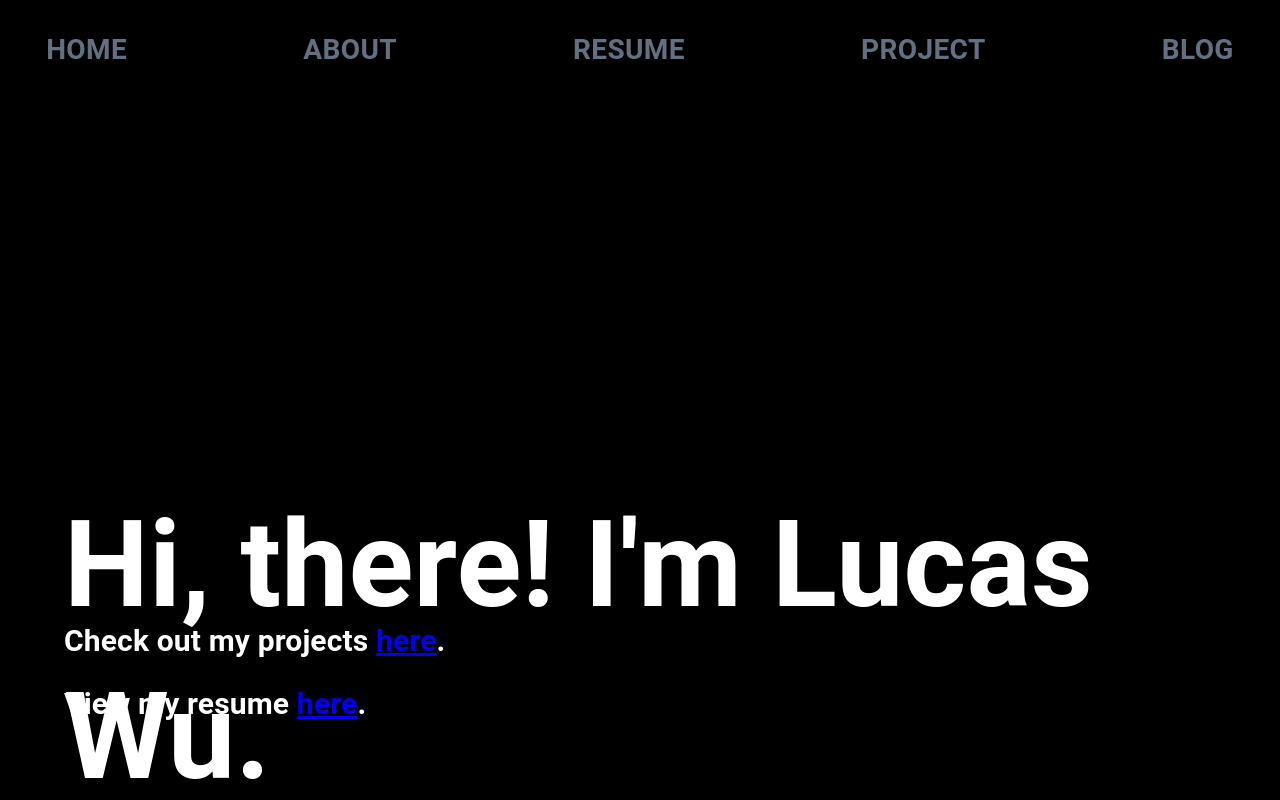
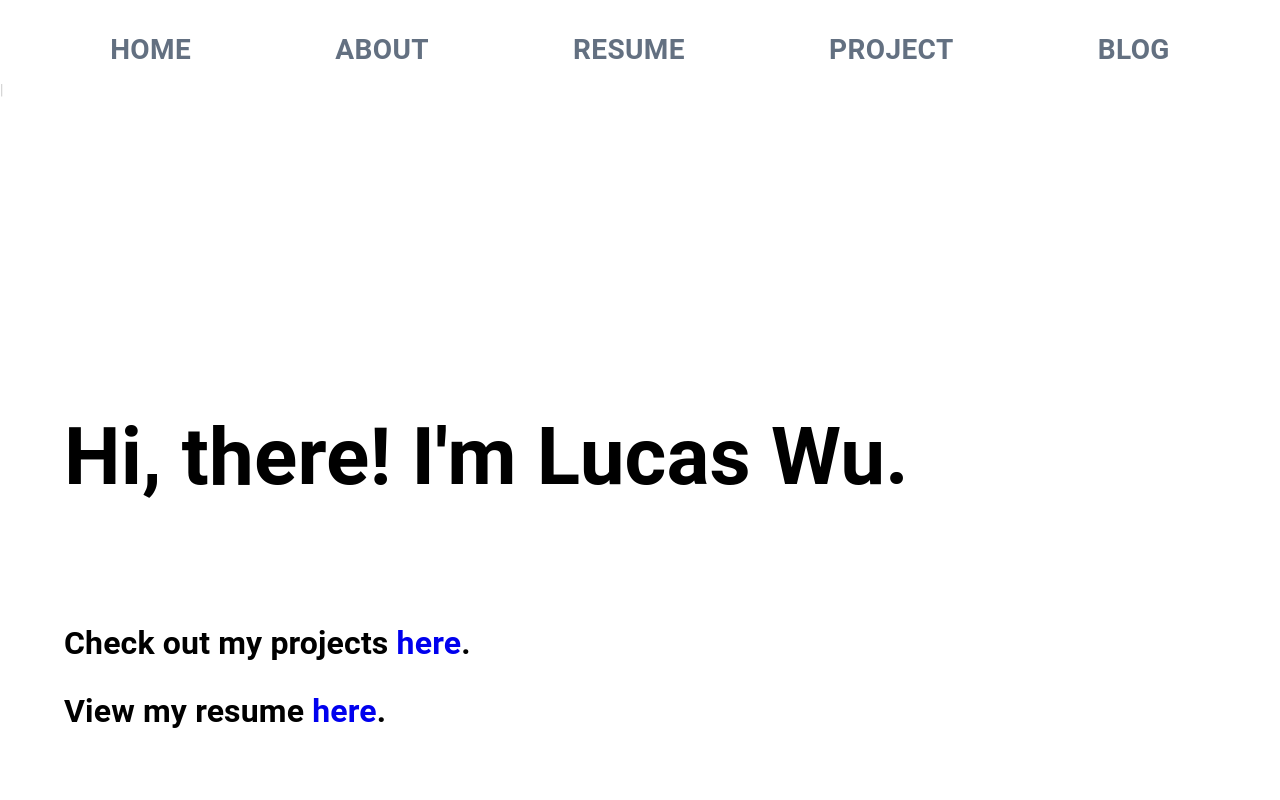
Before and after one commit to lucswu/lucswu.github.io, a React (Create React App) app: page / in a window 1280 px wide. Shown: the top 800 px of the page. Built offline with nearby package versions, Linux system fonts and the light colour scheme.

Commit message:
some stylistic changes

```diff
--- a/src/App.js
+++ b/src/App.js
@@ -1,10 +1,8 @@
 import "./App.css";
 import React, { Component } from "react";
-import { BrowserRouter as Router, Routes, Route, Link } from "react-router-dom";
-import Stack from "@mui/material/Stack";
-import { Button } from "@material-ui/core";
-import { Typography } from "@mui/material";
+import { BrowserRouter as Router, Routes, Route } from "react-router-dom";
 
+import NavBar from "./components/Navbar";
 import Home from "./components/Home";
 import About from "./components/About";
 import Resume from "./components/Resume";
@@ -18,40 +16,7 @@ class App extends Component {
       <React.Fragment>
         <Router>
           <div>
-            <Stack
-              spacing={20}
-              direction="row"
-              justifyContent="center"
-              alignItem="center"
-              backgroundColor="black"
-              height="10vh"
-            >
-              <Link to="/">
-                <Button color="primary">
-                  <h1>Home</h1>
-                </Button>
-              </Link>
-              <Link to="/about">
-                <Button color="primary">
-                  <h1>About</h1>
-                </Button>
-              </Link>
-              <Link to="/resume">
-                <Button color="primary">
-                  <h1>Resume</h1>
-                </Button>
-              </Link>
-              <Link to="/projects">
-                <Button color="primary">
-                  <h1>Project</h1>
-                </Button>
-              </Link>
-              <Link to="/blog">
-                <Button color="primary">
-                  <h1>Blog</h1>
-                </Button>
-              </Link>
-            </Stack>
+            <NavBar />
 
             <Routes>
               <Route exact path="/" element={<Home />} />
--- a/src/components/About.jsx
+++ b/src/components/About.jsx
@@ -1,11 +1,21 @@
 import React, { Component } from "react";
+
+const SectionStyle = {
+  height: "100vh",
+  width: "100%",
+  display: "flex",
+  justifyContent: "center",
+  alignItems: "center",
+};
 
 class About extends Component {
   state = {};
   render() {
     return (
       <React.Fragment>
-        <h1>HI</h1>
+        <div style={{ ...SectionStyle, backgroundColor: "white" }}>
+          <h1>About Me</h1>
+        </div>
       </React.Fragment>
     );
   }
--- a/src/components/Blog.jsx
+++ b/src/components/Blog.jsx
@@ -1,9 +1,22 @@
 import React, { Component } from "react";
 
+const SectionStyle = {
+  height: "100vh",
+  width: "100%",
+  display: "flex",
+  justifyContent: "center",
+  alignItems: "center",
+};
 class Blog extends Component {
   state = {};
   render() {
-    return <React.Fragment></React.Fragment>;
+    return (
+      <React.Fragment>
+        <div style={{ ...SectionStyle, backgroundColor: "white" }}>
+          <h1>Blog</h1>
+        </div>
+      </React.Fragment>
+    );
   }
 }
 
--- a/src/components/Home.jsx
+++ b/src/components/Home.jsx
@@ -1,6 +1,5 @@
 import React, { Component } from "react";
 import Title from "./Title";
-import Footer from "./Footer";
 
 const SectionStyle = {
   height: "100vh",
@@ -14,26 +13,24 @@ class Home extends Component {
   render() {
     return (
       <React.Fragment>
-        <div
-          style={{ ...SectionStyle, height: "90vh", backgroundColor: "black" }}
-        >
+        <div style={{ SectionStyle, height: "90vh", backgroundColor: "white" }}>
           <Title />
         </div>
 
+        <div style={{ ...SectionStyle, backgroundColor: "black" }}>
+          <h1 style={{ color: "white" }}>About Me</h1>
+        </div>
+
         <div style={{ ...SectionStyle, backgroundColor: "white" }}>
-          <h1>About Me</h1>
+          <h1 style={{ color: "black" }}>Resume</h1>
         </div>
 
         <div style={{ ...SectionStyle, backgroundColor: "black" }}>
-          <h1 style={{ color: "#FFFFFF" }}>Resume</h1>
+          <h1 style={{ color: "white" }}>Projects</h1>
         </div>
 
         <div style={{ ...SectionStyle, backgroundColor: "white" }}>
-          <h1 style={{ color: "#000000" }}>Projects</h1>
-        </div>
-
-        <div style={{ ...SectionStyle, backgroundColor: "black" }}>
-          <h1 style={{ color: "#FFFFFF" }}>Blog</h1>
+          <h1 style={{ color: "#black" }}>Blog</h1>
         </div>
       </React.Fragment>
     );
--- a/src/components/Projects.jsx
+++ b/src/components/Projects.jsx
@@ -1,9 +1,23 @@
 import React, { Component } from "react";
+
+const SectionStyle = {
+  height: "100vh",
+  width: "100%",
+  display: "flex",
+  justifyContent: "center",
+  alignItems: "center",
+};
 
 class Projects extends Component {
   state = {};
   render() {
-    return <React.Fragment></React.Fragment>;
+    return (
+      <React.Fragment>
+        <div style={{ ...SectionStyle, backgroundColor: "white" }}>
+          <h1>Projects</h1>
+        </div>
+      </React.Fragment>
+    );
   }
 }
 
--- a/src/components/Resume.jsx
+++ b/src/components/Resume.jsx
@@ -1,9 +1,23 @@
 import React, { Component } from "react";
+
+const SectionStyle = {
+  height: "100vh",
+  width: "100%",
+  display: "flex",
+  justifyContent: "center",
+  alignItems: "center",
+};
 
 class Resume extends Component {
   state = {};
   render() {
-    return <React.Fragment></React.Fragment>;
+    return (
+      <React.Fragment>
+        <div style={{ ...SectionStyle, backgroundColor: "white" }}>
+          <h1>Resume</h1>
+        </div>
+      </React.Fragment>
+    );
   }
 }
 
--- a/src/components/Title.jsx
+++ b/src/components/Title.jsx
@@ -10,12 +10,12 @@ class Title extends Component {
         <Typist>
           <span
             style={{
-              fontSize: "120px",
+              fontSize: "10vh",
               fontWeight: "700",
               position: "absolute",
-              top: "60vh",
+              top: "50vh",
               left: "5%",
-              color: "#FFFFFF",
+              color: "black",
             }}
           >
             Hi, there!
@@ -23,21 +23,29 @@ class Title extends Component {
           </span>
           <span
             style={{
-              fontSize: "15px",
+              fontSize: "2vh",
               fontWeight: "100",
               position: "absolute",
               top: "75vh",
               left: "5%",
-              color: "#FFFFFF",
+              color: "black",
               margin: "0",
             }}
           >
             <Typist.Delay ms={500} />
             <h1>
-              Check out my projects <Link to="/Projects">here</Link>.
+              Check out my projects{" "}
+              <Link to="/Projects" style={{ textDecoration: "none" }}>
+                here
+              </Link>
+              .
             </h1>
             <h1>
-              View my resume <Link to="/Resume">here</Link>.
+              View my resume{" "}
+              <Link to="/Resume" style={{ textDecoration: "none" }}>
+                here
+              </Link>
+              .
             </h1>
           </span>
         </Typist>
--- a/src/components/navbar.jsx
+++ b/src/components/navbar.jsx
@@ -1,33 +1,44 @@
 import React, { Component } from "react";
 import { Button } from "@material-ui/core";
 import Stack from "@mui/material/Stack";
+import { Link } from "react-router-dom";
 
 class NavBar extends Component {
   render() {
     return (
       <Stack
-        spacing={20}
+        spacing="10vw"
         direction="row"
         justifyContent="center"
         alignItem="center"
-        backgroundColor="black"
+        backgroundColor="white"
         height="10vh"
       >
+        <Link to="/" style={{ textDecoration: "none" }}>
           <Button color="primary">
             <h1>Home</h1>
           </Button>
+        </Link>
+        <Link to="/about" style={{ textDecoration: "none" }}>
           <Button color="primary">
             <h1>About</h1>
           </Button>
+        </Link>
+        <Link to="/resume" style={{ textDecoration: "none" }}>
           <Button color="primary">
             <h1>Resume</h1>
           </Button>
+        </Link>
+        <Link to="/projects" style={{ textDecoration: "none" }}>
           <Button color="primary">
-          <h1>Projects</h1>
+            <h1>Project</h1>
           </Button>
+        </Link>
+        <Link to="/blog" style={{ textDecoration: "none" }}>
           <Button color="primary">
             <h1>Blog</h1>
           </Button>
+        </Link>
       </Stack>
     );
   }
--- a/src/index.css
+++ b/src/index.css
@@ -12,3 +12,7 @@ code {
   font-family: source-code-pro, Menlo, Monaco, Consolas, "Courier New",
     monospace;
 }
+
+a:visited {
+  color: black;
+}
```
Lines whose indentation alone changed are shown as unchanged.
